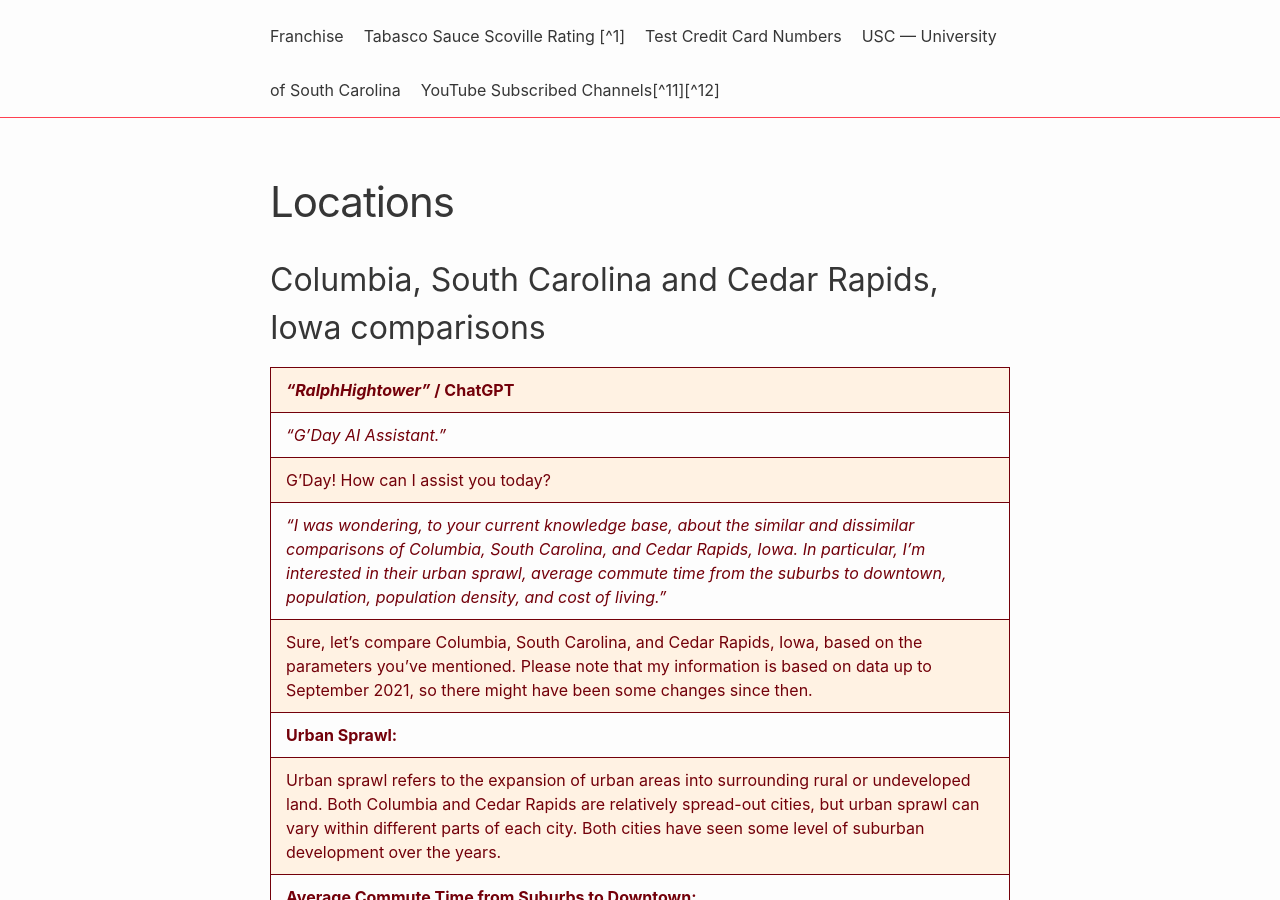
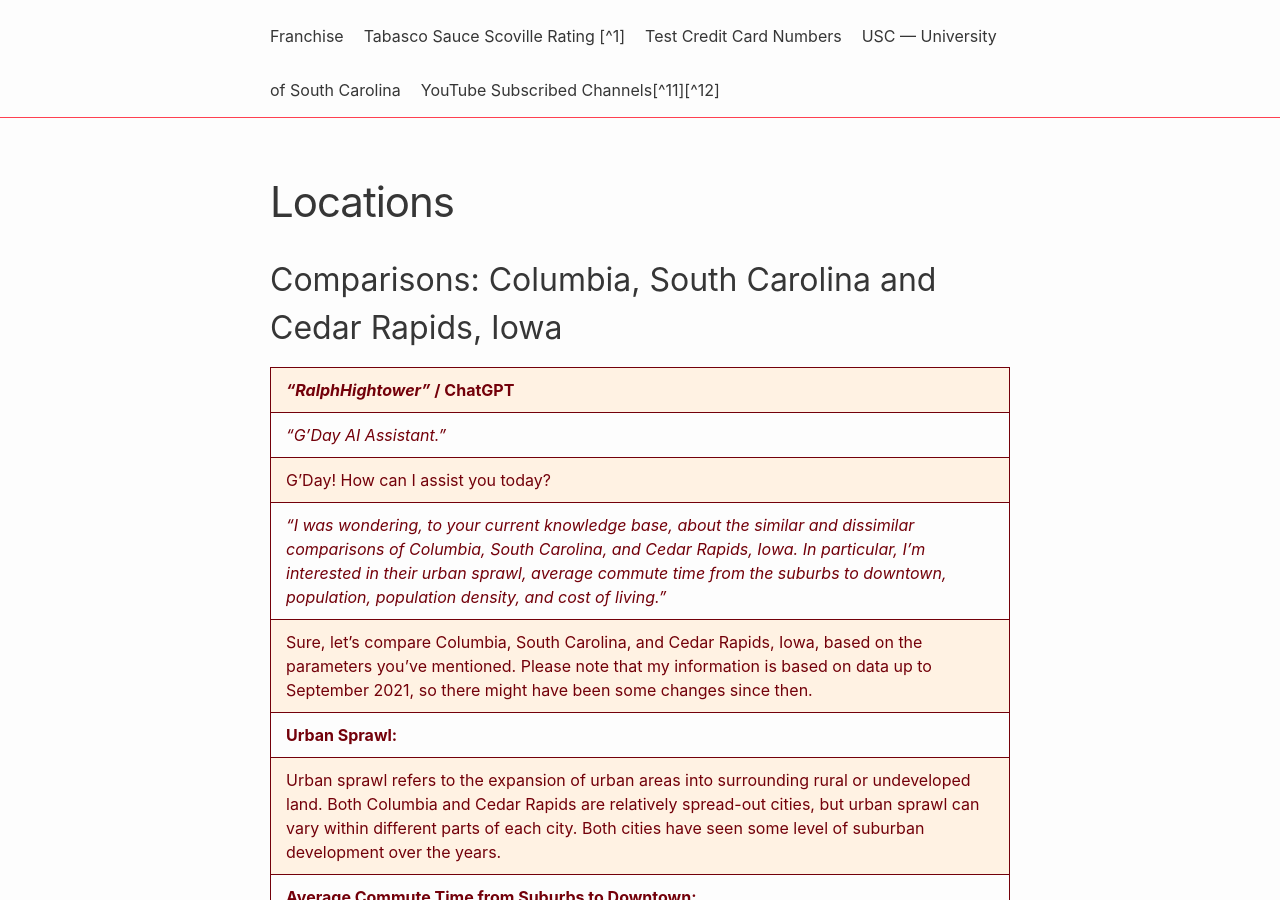
Before and after one commit to RalphHightower/RalphHightower, a Jekyll site: the page built from Locations.md, in a window 1280 px wide and 900 px high, scrolled down 752 px. Built offline with Jekyll 4.4.1, drawn with Linux system fonts in a browser that asks for light colours; our own code applies the rules of GitHub Pages for plain Markdown files.

```diff
--- a/Locations.md
+++ b/Locations.md
@@ -1,6 +1,6 @@
 # Locations
 
-## Columbia, South Carolina and Cedar Rapids, Iowa comparisons
+## Comparisons: Columbia, South Carolina and Cedar Rapids, Iowa
 
 | *"RalphHightower"* / [ChatGPT](https://chat.openai.com/) |
 |---|
```
